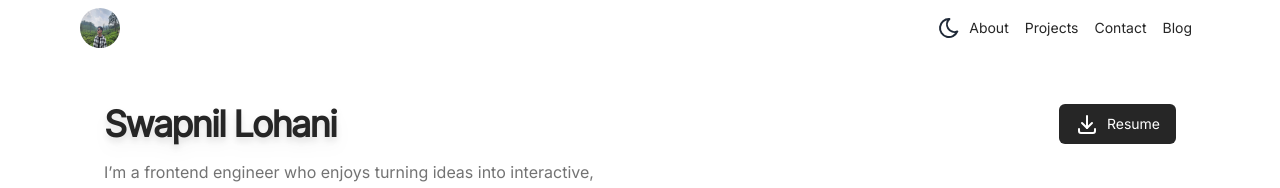
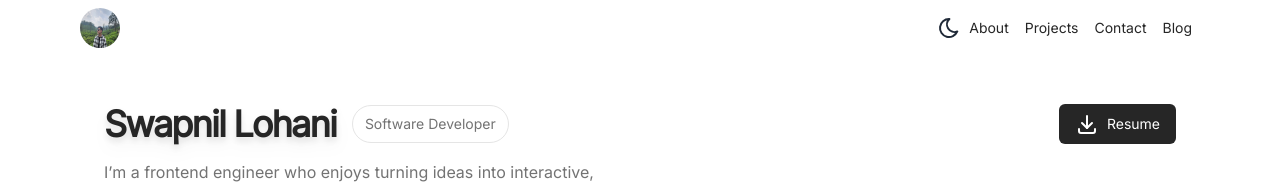
Before and after one commit to swapnil130501/Portfolio-website, a React (Vite) app: page / in a window 1280 px wide. Shown: the top 188 px of the page. Built offline with nearby package versions, Linux system fonts and the light colour scheme.

Commit message:
Add: title in home page

```diff
--- a/src/components/BlogDetail.jsx
+++ b/src/components/BlogDetail.jsx
@@ -4,6 +4,7 @@ import Container from "./Container";
 import ReactMarkdown from 'react-markdown';
 import { useEffect, useState } from "react";
 import { generateSlug } from "../lib/generateSlug";
+import Heading from './Heading'
 
 export default function BlogDetail() {
   const { slug } = useParams();
@@ -19,7 +20,7 @@ export default function BlogDetail() {
       console.log(blog)
   }, [slug]);
 
-  if (!blog) return <Container className="p-4 md:p-10 bg-white rounded-lg">Coming soon</Container>;
+  if (!blog) return <Container className="p-4 md:p-10 bg-white rounded-lg"><Heading>Coming soon</Heading></Container>;
 
   return (
     <Container className="bg-white dark:bg-neutral-900 p-4 md:p-10 rounded-lg shadow-md">
--- a/src/pages/Home.jsx
+++ b/src/pages/Home.jsx
@@ -13,7 +13,12 @@ export default function Home() {
     return (
         <Container className="min-h-screen p-4 md:p-10 bg-white rounded-lg">
             <div className="flex items-center justify-between">
-                <Heading>Swapnil Lohani</Heading>
+                <div className="flex items-center gap-4">
+                    <Heading>Swapnil Lohani</Heading>
+                    <span className="border border-neutral-200 dark:border-neutral-600 rounded-full px-3 py-2 text-sm text-neutral-500 dark:text-neutral-300">
+                        Software Developer
+                    </span>
+                </div>
                 <a href="/Swapnil_Lohani_s_Resume.pdf" download className="flex items-center gap-2 bg-neutral-800 dark:bg-neutral-100 text-white dark:text-neutral-800 text-sm px-4 py-2 rounded-md hover:bg-neutral-900 dark:hover:bg-neutral-200 transition">
                     <IconDownload /> Resume
                 </a>
```
